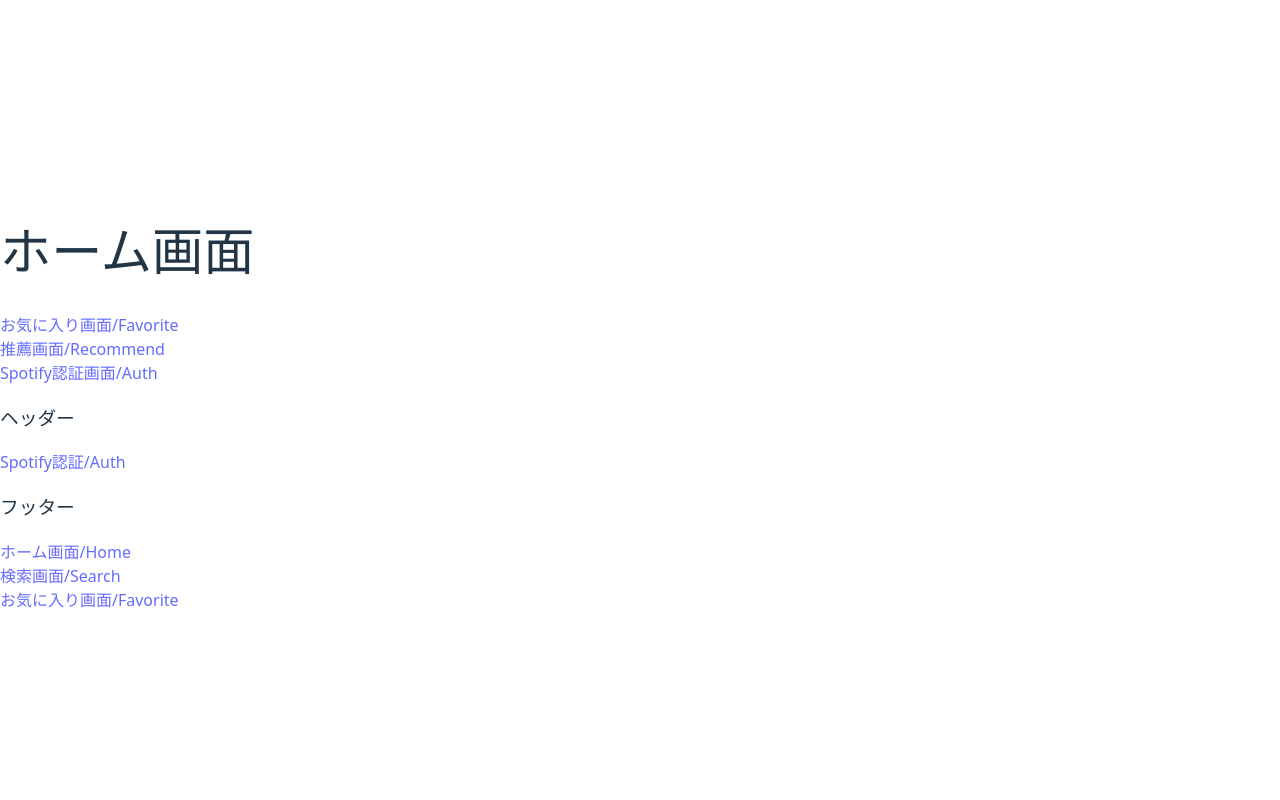
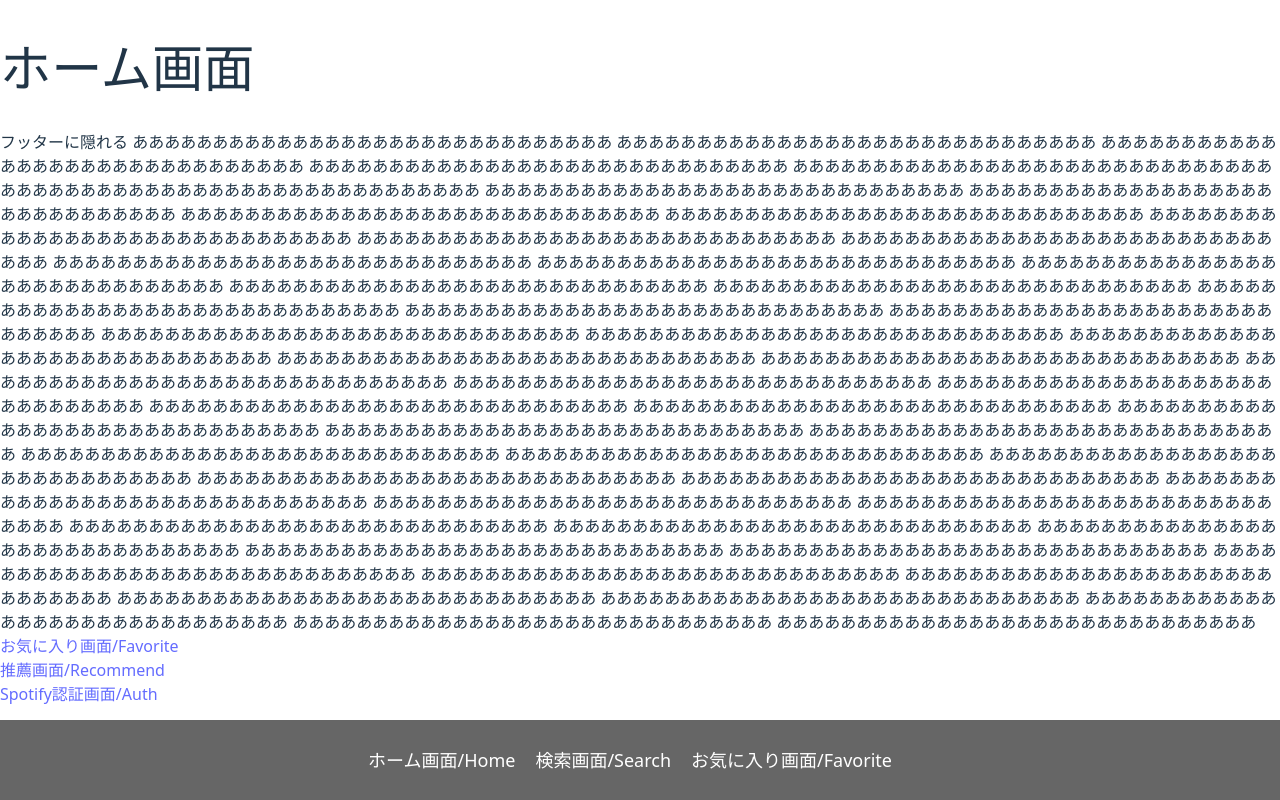
Before and after one commit to 50m-regent/practice-of-information-systems, a React (Vite) app in the folder front/: page /home in a window 1280 px wide. Built offline with nearby package versions, Linux system fonts and the light colour scheme.

Commit message:
一旦フッター作成(フッターの裏に文字が隠れる)

```diff
--- a/front/src/Auth.tsx
+++ b/front/src/Auth.tsx
@@ -1,8 +1,10 @@
 import { LinkButton } from "./components/test/link";
+
 export const Auth = () => {
   const title: string = "Spotify認証画面/ モーダルウィンドウにしたい";
 
   return (
+    <>
     <div className="Auth">
       <h1>{title}</h1>
         <LinkButton text="ホーム画面/Home" link="/home" />
@@ -10,5 +12,7 @@ export const Auth = () => {
         <LinkButton text="お気に入り画面/Favorite" link="/favorite" />
         <LinkButton text="推薦画面/Recommend" link="/recommend" />
     </div>
+
+    </>
   );
 }
--- /dev/null
+++ b/front/src/components/Navbar.css
@@ -0,0 +1,45 @@
+.nav {
+    background-color: #666;
+    height: 10%;
+    color: #fff;
+    display: flex;
+    justify-content: center;
+    align-items: center;
+    position: sticky;
+    /* top: 90vh; */
+    position: fixed;
+    left: 0;
+    bottom: 0;
+    width: 100%;
+}
+
+.nav ul {
+    /* 表示幅を90%に */
+    width: 90%;
+    /* フレックスボックス化 */
+    display: flex;
+    /* 先頭のポチをなくす */
+    list-style: none;
+    /* 余白の自動調整 （上下の余白は0、左右は自動調整）*/
+    margin: 0 auto;
+    /* 高さを50pxに指定 */
+    height: 50px;
+}
+
+.nav a {
+    /* アンダーライン削除 */
+    text-decoration: none;
+    /* 文字色設定 */
+    color: #fff;
+    /* 内側余白を上右下左の順で設定 */
+    padding: 10px 20px 10px 0px;
+    /*ブロックにする */
+    display: block;
+    /* 文字を大き目に設定 */
+    font-size: large;
+}
+
+.nav a:hover {
+    /* マウスオーバーした時の文字色を設定 */
+    color: #aaa;
+}
--- /dev/null
+++ b/front/src/components/Navbar.tsx
@@ -0,0 +1,13 @@
+import './Navbar.css';
+import { LinkButton } from "./link";
+
+
+export const Navbar = () => {
+    return (
+        <nav className="nav">
+            <LinkButton text="ホーム画面/Home" link="/home" />
+            <LinkButton text="検索画面/Search" link="/search" />
+            <LinkButton text="お気に入り画面/Favorite" link="/favorite" />
+        </nav>
+    )
+}
--- /dev/null
+++ b/front/src/components/link.tsx
@@ -0,0 +1,16 @@
+import { Link } from "react-router-dom";
+
+type LinkButtonProps = {
+    text: string,
+    link: string
+}
+
+export const LinkButton = (props: LinkButtonProps) => {
+  return (
+    <div className="LinkButton">
+      <Link to={props.link}>
+        {props.text}
+      </Link>
+    </div>
+  );
+}
--- a/front/src/favorite.tsx
+++ b/front/src/favorite.tsx
@@ -1,18 +1,18 @@
 import { LinkButton } from "./components/test/link";
+import { Navbar } from './components/Navbar';
 
 export const Favorite = () => {
     const title: string = "お気に入り楽曲画面";
 
     return (
+        <>
         <div className="Favorite">
             <h1>{title}</h1>
             <LinkButton text="楽譜表示画面/Practice" link="/practice" />
             <h3>ヘッダー</h3>
             <LinkButton text="Spotify認証/Auth" link="/auth" />
-            <h3>フッター</h3>
-            <LinkButton text="ホーム画面/Home" link="/home" />
-            <LinkButton text="検索画面/Search" link="/search" />
-            <LinkButton text="お気に入り画面/Favorite" link="/favorite" />
         </div>
+        <Navbar />
+        </>
     );
 }
--- a/front/src/home.tsx
+++ b/front/src/home.tsx
@@ -1,19 +1,75 @@
 import { LinkButton } from "./components/test/link";
+import { Navbar } from './components/Navbar';
+
 export const Home = () => {
   const title: string = "ホーム画面";
-
   return (
+    <>
     <div className="Home">
       <h1>{title}</h1>
+      フッターに隠れる
+      ああああああああああああああああああああああああああああああ
+      ああああああああああああああああああああああああああああああ
+      ああああああああああああああああああああああああああああああ
+      ああああああああああああああああああああああああああああああ
+      ああああああああああああああああああああああああああああああ
+      ああああああああああああああああああああああああああああああ
+      ああああああああああああああああああああああああああああああ
+      ああああああああああああああああああああああああああああああ
+      ああああああああああああああああああああああああああああああ
+      ああああああああああああああああああああああああああああああ
+      ああああああああああああああああああああああああああああああ
+      ああああああああああああああああああああああああああああああ
+      ああああああああああああああああああああああああああああああ
+      ああああああああああああああああああああああああああああああ
+      ああああああああああああああああああああああああああああああ
+      ああああああああああああああああああああああああああああああ
+      ああああああああああああああああああああああああああああああ
+      ああああああああああああああああああああああああああああああ
+      ああああああああああああああああああああああああああああああ
+      ああああああああああああああああああああああああああああああ
+      ああああああああああああああああああああああああああああああ
+      ああああああああああああああああああああああああああああああ
+      ああああああああああああああああああああああああああああああ
+      ああああああああああああああああああああああああああああああ
+      ああああああああああああああああああああああああああああああ
+      ああああああああああああああああああああああああああああああ
+      ああああああああああああああああああああああああああああああ
+      ああああああああああああああああああああああああああああああ
+      ああああああああああああああああああああああああああああああ
+      ああああああああああああああああああああああああああああああ
+      ああああああああああああああああああああああああああああああ
+      ああああああああああああああああああああああああああああああ
+      ああああああああああああああああああああああああああああああ
+      ああああああああああああああああああああああああああああああ
+      ああああああああああああああああああああああああああああああ
+      ああああああああああああああああああああああああああああああ
+      ああああああああああああああああああああああああああああああ
+      ああああああああああああああああああああああああああああああ
+      ああああああああああああああああああああああああああああああ
+      ああああああああああああああああああああああああああああああ
+      ああああああああああああああああああああああああああああああ
+      ああああああああああああああああああああああああああああああ
+      ああああああああああああああああああああああああああああああ
+      ああああああああああああああああああああああああああああああ
+      ああああああああああああああああああああああああああああああ
+      ああああああああああああああああああああああああああああああ
+      ああああああああああああああああああああああああああああああ
+      ああああああああああああああああああああああああああああああ
+      ああああああああああああああああああああああああああああああ
+      ああああああああああああああああああああああああああああああ
+      ああああああああああああああああああああああああああああああ
+      ああああああああああああああああああああああああああああああ
+      ああああああああああああああああああああああああああああああ
+      ああああああああああああああああああああああああああああああ
+      ああああああああああああああああああああああああああああああ
         <LinkButton text="お気に入り画面/Favorite" link="/favorite" />
         <LinkButton text="推薦画面/Recommend" link="/recommend" />
         <LinkButton text="Spotify認証画面/Auth" link="/auth" />
         <h3>ヘッダー</h3>
         <LinkButton text="Spotify認証/Auth" link="/auth" />
-        <h3>フッター</h3>
-        <LinkButton text="ホーム画面/Home" link="/home" />
-        <LinkButton text="検索画面/Search" link="/search" />
-        <LinkButton text="お気に入り画面/Favorite" link="/favorite" />
+    <Navbar />
     </div>
+    </>
   );
 }
--- a/front/src/practice.tsx
+++ b/front/src/practice.tsx
@@ -1,12 +1,16 @@
 import { LinkButton } from "./components/test/link";
+import { Navbar } from './components/Navbar';
 
 export const Practice = () => {
     const title: string = "楽譜表示画面";
 
     return (
+        <>
         <div className="Practice">
             <h1>{title}</h1>
             <LinkButton text="ホーム画面" link="/home" />
         </div>
+        <Navbar />
+        </>
     );
 }
--- a/front/src/recommend.tsx
+++ b/front/src/recommend.tsx
@@ -1,18 +1,18 @@
 import { LinkButton } from "./components/test/link";
+import { Navbar } from './components/Navbar';
 
 export const Recommend = () => {
     const title: string = "推薦画面";
 
     return (
+        <>
         <div className="Recommend">
             <h1>{title}</h1>
             <LinkButton text="楽譜表示画面/Practice" link="/practice" />
             <h3>ヘッダー</h3>
             <LinkButton text="Spotify認証/Auth" link="/auth" />
-            <h3>フッター</h3>
-            <LinkButton text="ホーム画面/Home" link="/home" />
-            <LinkButton text="検索画面/Search" link="/search" />
-            <LinkButton text="お気に入り画面/Favorite" link="/favorite" />
         </div>
+        <Navbar />
+        </>
     );
 }
--- a/front/src/result.tsx
+++ b/front/src/result.tsx
@@ -1,19 +1,19 @@
 import { LinkButton } from "./components/test/link";
+import { Navbar } from './components/Navbar';
 
 export const Result = () => {
     const title: string = "検索結果画面";
 
     return (
+        <>
         <div className="Result">
             <h1>{title}</h1>
             <LinkButton text="検索画面/Search" link="/search" />
             <LinkButton text="楽譜表示画面/Practice" link="/practice" />
             <h3>ヘッダー</h3>
             <LinkButton text="Spotify認証/Auth" link="/auth" />
-            <h3>フッター</h3>
-            <LinkButton text="ホーム画面/Home" link="/home" />
-            <LinkButton text="検索画面/Search" link="/search" />
-            <LinkButton text="お気に入り画面/Favorite" link="/favorite" />
         </div>
+        <Navbar />
+        </>
     );
 }
--- a/front/src/search.tsx
+++ b/front/src/search.tsx
@@ -1,9 +1,11 @@
 import { LinkButton } from "./components/test/link";
+import { Navbar } from './components/Navbar';
 
 export const Search = () => {
     const title: string = "検索画面";
 
     return (
+        <>
         <div className="Search">
             <h1>{title}</h1>
             <LinkButton text="ホーム画面/Home" link="/home" />
@@ -15,5 +17,7 @@ export const Search = () => {
             <LinkButton text="検索画面/Search" link="/search" />
             <LinkButton text="お気に入り画面/Favorite" link="/favorite" />
         </div>
+        <Navbar />
+        </>
     );
 }
```
